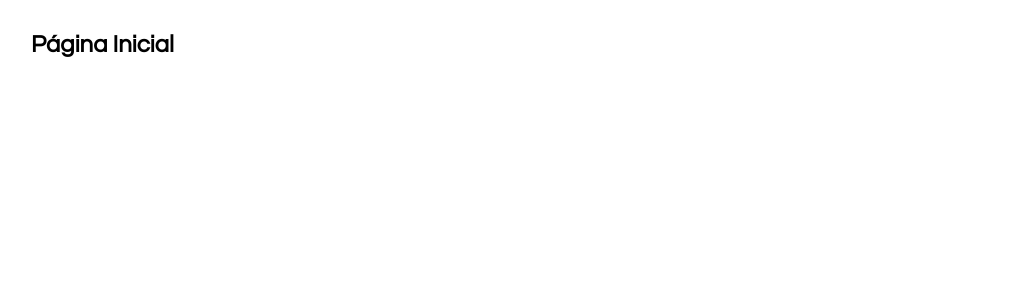
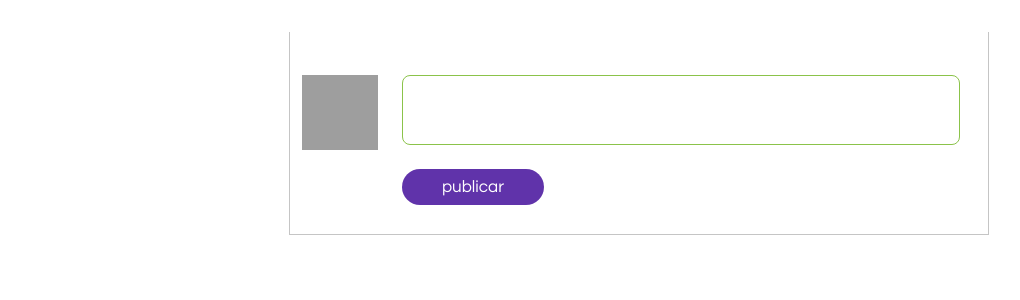
Before and after one commit to thaisdsandim/parrot-xp44, a React (Vite) app: page / in a window 1280 px wide. Shown: the top 300 px of the page, without its empty margins (1-1021 px from the left). Built offline with nearby package versions, Linux system fonts and the light colour scheme; grey boxes are pictures that could not be loaded.

Commit message:
feed iniciado
feed iniciado

```diff
--- a/package.json
+++ b/package.json
@@ -9,13 +9,17 @@
     "preview": "vite preview"
   },
   "dependencies": {
+    "bootstrap": "^5.2.2",
     "react": "^18.2.0",
     "react-dom": "^18.2.0",
-    "react-router-dom": "^6.4.2"
+    "react-router-dom": "^6.4.2",
+    "reactstrap": "^9.1.4",
+    "styled-components": "^5.3.6"
   },
   "devDependencies": {
     "@types/react": "^18.0.17",
     "@types/react-dom": "^18.0.6",
+    "@types/styled-components": "^5.1.26",
     "@vitejs/plugin-react": "^2.1.0",
     "typescript": "^4.6.4",
     "vite": "^3.1.0"
--- /dev/null
+++ b/src/components/NewPost.style.ts
@@ -0,0 +1,53 @@
+import styled from 'styled-components';
+
+export const PostStyle = styled.div`
+
+    max-width: 700px;
+    margin: 0 auto;
+    padding-top: 43px;
+
+    border-width: 0px 1px 1px 1px;
+    border-style: solid;
+    border-color: #C5C5C5;
+
+  img{
+
+    max-width: 100px;
+    max-height: 75px;
+
+  }
+`;
+
+export const PostForms = styled.form`
+  align-items: flex-end;
+
+textarea {
+
+  resize: none;
+  border: 1px solid #8BC34A;
+  border-radius: 8px;
+
+  min-width: 100%;
+  min-height: 70px;
+
+}
+input {
+
+  color: #FFFFFF;
+  background: #6033AA;
+
+  margin-bottom: 29px;
+  margin-top: 18px;
+
+  line-height: 16px;
+  max-width: 170px;
+  padding: 10px 40px 10px 40px;
+
+  border-radius: 40px;
+  border: none;
+
+  font-family: 'Questrial';
+  font-weight: 500;
+  font-size: 17px;
+}
+`;
--- /dev/null
+++ b/src/components/NewPost.tsx
@@ -0,0 +1,24 @@
+import { PostStyle, PostForms } from "./NewPost.style";
+import avatar from '../assets/avatar.png'
+
+type NewPostProps = {}
+
+const NewPost = (props: NewPostProps) => {
+
+
+    return (
+        <PostStyle className='row'>
+            <img src={avatar} className='col-lg-2 col-md-2 col-sm-2 col-3' alt="foto de perfil avatar"/>
+
+            <PostForms className='col-lg-10 col-md-10 col-sm-10 col-9'>
+                <label htmlFor="post"></label>
+                <textarea name='post' />
+                <input type="submit" value='publicar' />
+            </PostForms>
+
+        </PostStyle>
+    );
+
+};
+
+export default NewPost;
--- a/src/main.tsx
+++ b/src/main.tsx
@@ -3,6 +3,7 @@ import ReactDOM from 'react-dom/client'
 import { RouterProvider } from 'react-router-dom'
 import './index.css'
 import router from "./router";
+import 'bootstrap/dist/css/bootstrap.min.css';
 
 ReactDOM.createRoot(document.getElementById('root') as HTMLElement).render(
   <React.StrictMode>
--- a/src/pages/Home.tsx
+++ b/src/pages/Home.tsx
@@ -1,9 +1,9 @@
-
+import NewPost  from "../components/NewPost";
 
 function Home() {
     return (
         <div>
-            <h1>Página Inicial</h1>
+            <NewPost />
         </div>
     )
 }
```
Also changed, not shown: 1 other file (tests, documents, lock files or other folders).
